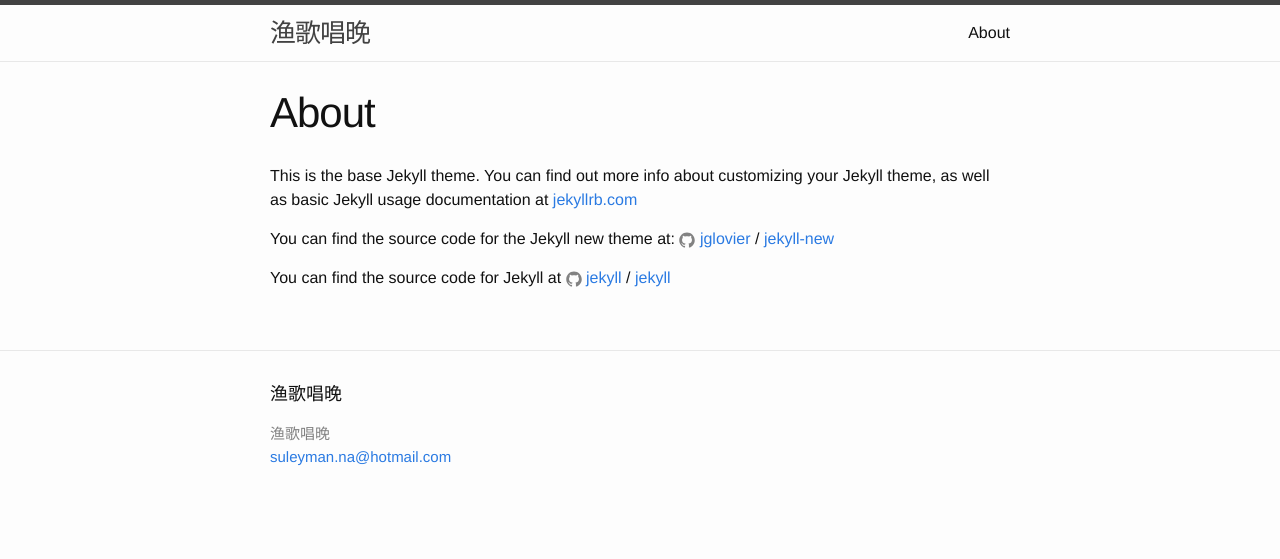
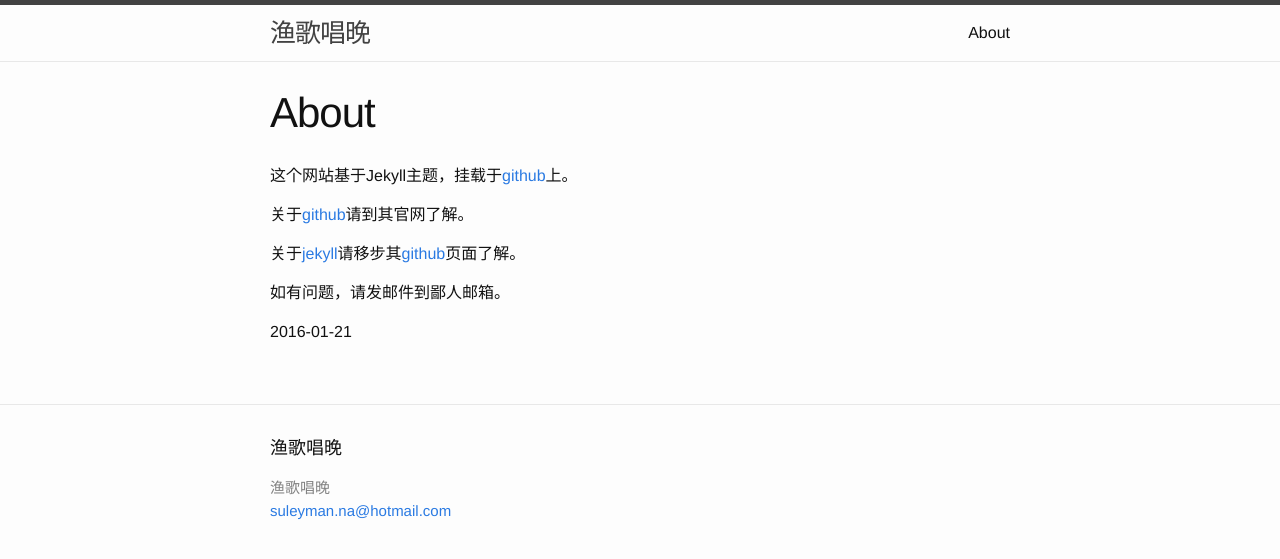
Before and after one commit to TWLR/TWLR.github.io, a Jekyll site: the page built from about.md, in a window 1280 px wide. Shown: the top 559 px of the page. Built offline with Jekyll 4.4.1, drawn with Linux system fonts in a browser that asks for light colours.

Commit message:
修改about文件。

```diff
--- a/about.md
+++ b/about.md
@@ -2,14 +2,14 @@
 layout: page
 title: About
 permalink: /about/
+
 ---
+这个网站基于Jekyll主题，挂载于[github](http://github.com)上。
 
-This is the base Jekyll theme. You can find out more info about customizing your Jekyll theme, as well as basic Jekyll usage documentation at [jekyllrb.com](http://jekyllrb.com/)
+关于[github](http://github.com)请到其官网了解。
 
-You can find the source code for the Jekyll new theme at:
-{% include icon-github.html username="jglovier" %} /
-[jekyll-new](https://github.com/jglovier/jekyll-new)
+关于[jekyll](https://github.com/jekyll/jekyll)请移步其[github](https://github.com/jekyll/jekyll)页面了解。
 
-You can find the source code for Jekyll at
-{% include icon-github.html username="jekyll" %} /
-[jekyll](https://github.com/jekyll/jekyll)
+如有问题，请发邮件到鄙人邮箱。
+
+2016-01-21
```
